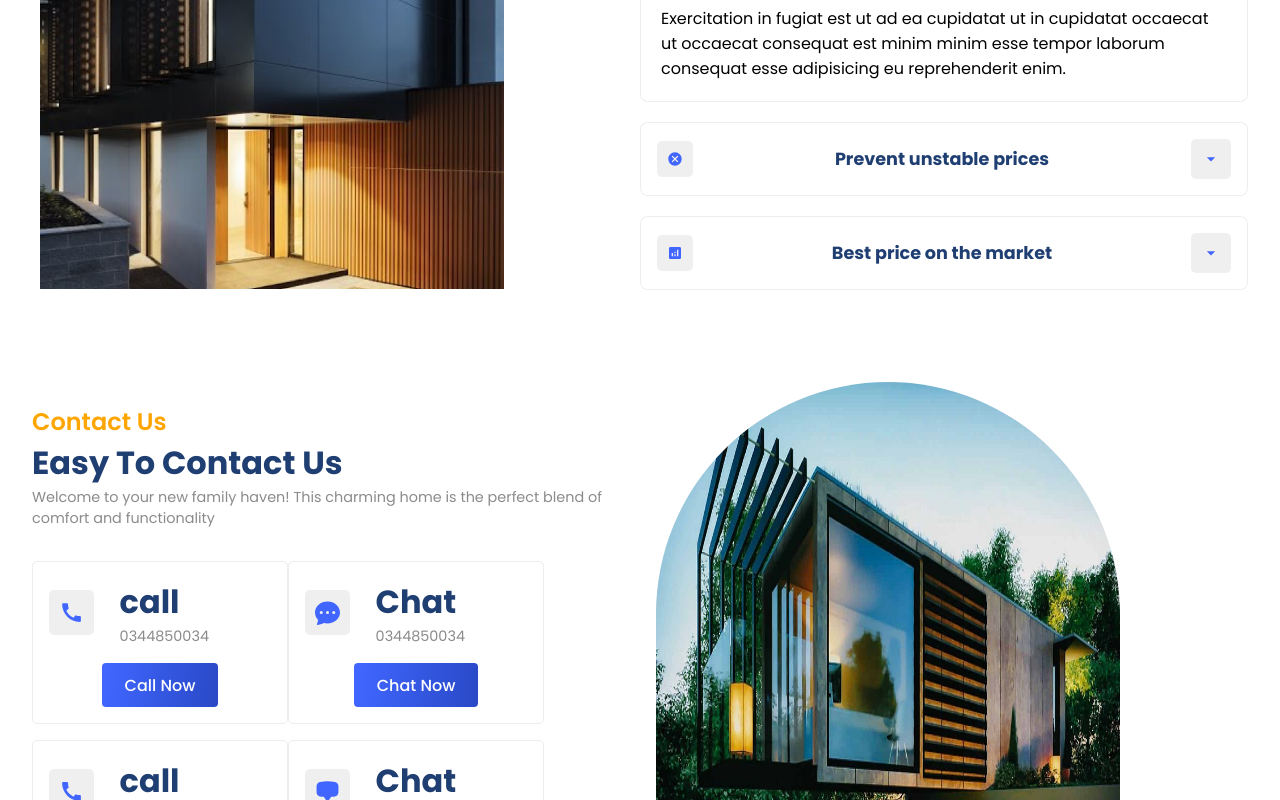
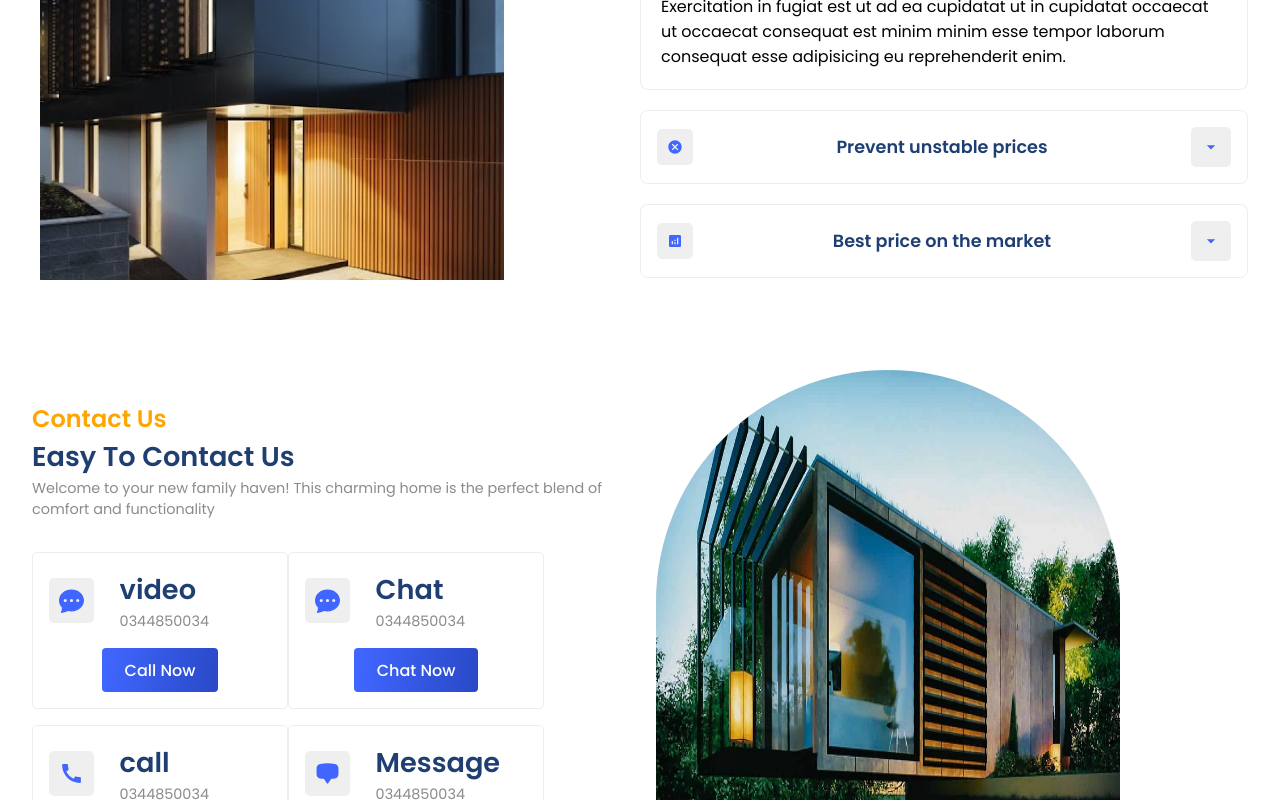
Before and after one commit to Nomiy-Nasiri/Real-State, a React (Vite) app: page / in a window 1280 px wide. Shown: the part 1780-2580 px from the top of the page. Built offline with nearby package versions, Linux system fonts and the light colour scheme.

Commit message:
made some ui changes

```diff
--- a/src/components/contact/Contact.css
+++ b/src/components/contact/Contact.css
@@ -24,7 +24,7 @@
   border-radius: 5px;
   gap: 1rem;
 
-  transition: all 200ms ease-in;
+  transition: all 250ms ease-in;
 }
 .mode.button {
   width: 100%;
@@ -33,12 +33,12 @@
   font-size: 0.9rem;
   font-weight: 600;
 }
-.mode > :nth-child(1) {
+.mode>:nth-child(1) {
   width: 100%;
   gap: 1.6rem;
 }
-.mode.detail.primaryText {
-  font-size: 1rem;
+.primaryText {
+  font-size: 1.7rem;
   font-weight: 600;
 }
 .mode:hover {
--- a/src/components/contact/Contact.jsx
+++ b/src/components/contact/Contact.jsx
@@ -19,10 +19,10 @@ const Contact = () => {
               <div className="flexColCenter mode">
                 <div className="flexStart">
                   <div className="flexCenter icon">
-                    <MdCall size={25} />
+                    <BsFillChatDotsFill size={25} />
                   </div>
                   <div className="flexColStart details">
-                    <span className="primaryText">call </span>
+                    <span className="primaryText">video</span>
                     <span className="secondaryText">0344850034</span>
                   </div>
                 </div>
@@ -63,7 +63,7 @@ const Contact = () => {
                     <HiChatBubbleBottomCenter size={25} />
                   </div>
                   <div className="flexColStart details">
-                    <span className="primaryText">Chat </span>
+                    <span className="primaryText">Message</span>
                     <span className="secondaryText">0344850034</span>
                   </div>
                 </div>
```
